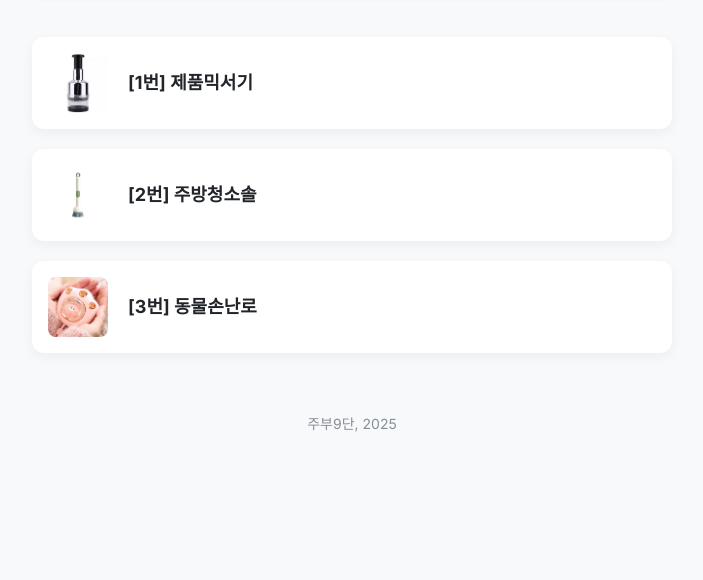
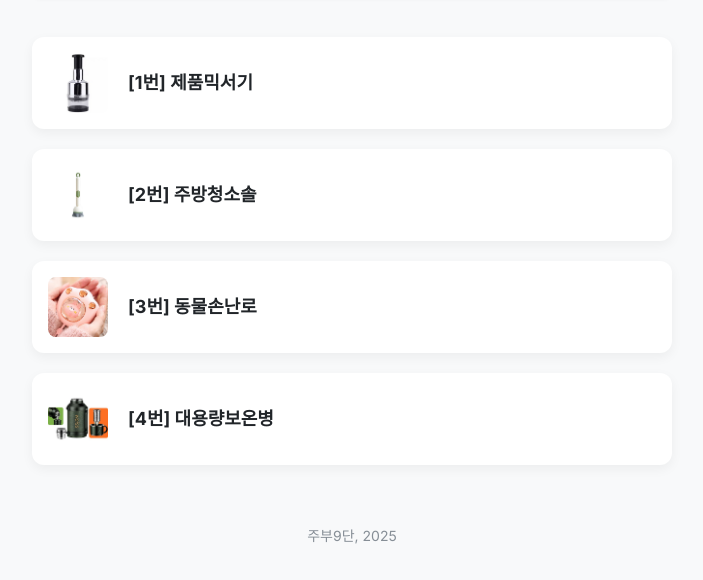
Before and after one commit to juubu1328/juubu1328.github.io, a plain HTML site: page index.html in a window 1280 px wide. Shown: the part 478-1058 px from the top of the page, without its empty margins (288-991 px from the left). Before the commit the page ends 994 px from the top, so only its background shows below. Drawn offline with Linux system fonts and the light colour scheme.

Commit message:
Automatic Commit

```diff
--- a/index.html
+++ b/index.html
@@ -87,6 +87,11 @@
                 <img src="/assets/images/products/3.jpg" alt="Product 2" class="product-image">
                 <h2 class="product-name">[3번] 동물손난로</h2>
             </a>
+
+            <a href="https://link.coupang.com/a/cXrMca" class="product-card" id="product-1">
+                <img src="/assets/images/products/4.jpg" alt="Product 2" class="product-image">
+                <h2 class="product-name">[4번] 대용량보온병</h2>
+            </a>
         </main>
 
         <footer class="footer">
```
Also changed, not shown: assets/images/products/4.jpg (added).
